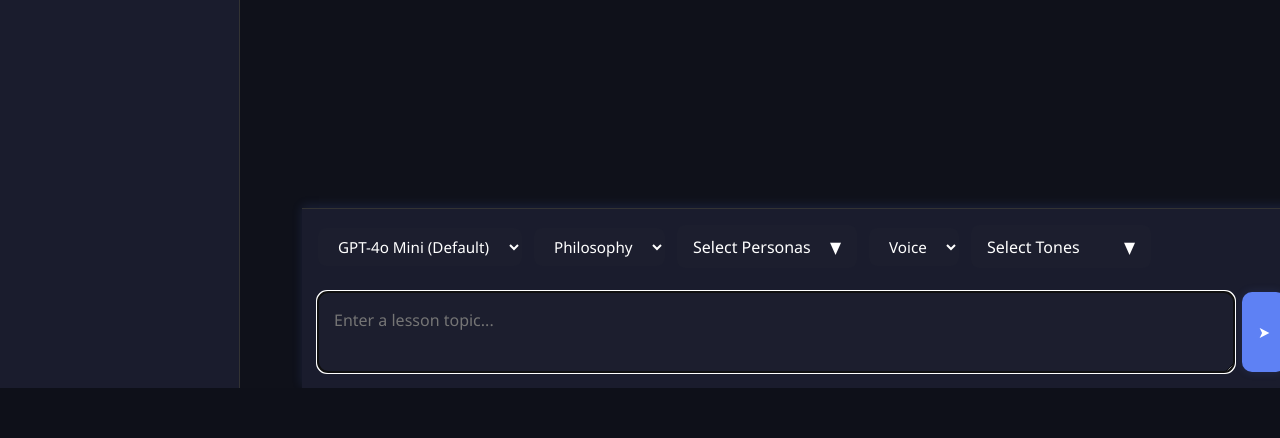
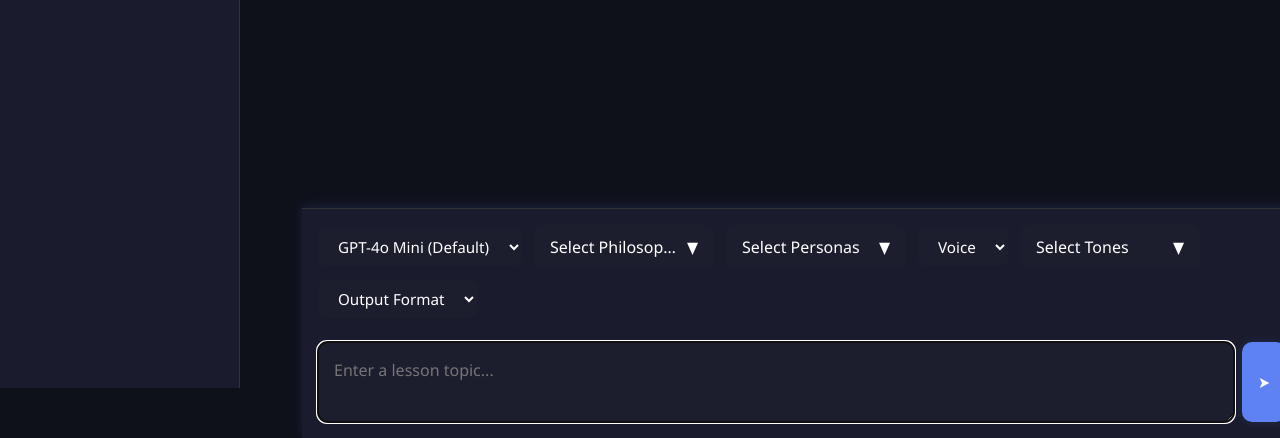
Before and after one commit to FaisalZafar781/yourpeak-ai-lesson, a Django app: template lesson_plans/templates/lesson_plans/search.html in a window 1280 px wide. Shown: the part 472-910 px from the top of the page. Before the commit the page ends 860 px from the top, so only its background shows below. Run offline with Django 5.2, Linux system fonts and the light colour scheme; the template is opened without the code that fills it, so the values that code supplies are empty; the visitor is signed in with stand-in values (Sample User, id 1); some libraries are stand-ins or nearby versions.

Commit message:
added output format selection

```diff
--- a/lesson_plans/admin.py
+++ b/lesson_plans/admin.py
@@ -2,12 +2,13 @@ from django.contrib import admin
 from .models import UserProfile
 
 admin.site.register(UserProfile)
-from .models import Tag, Document, Philosophy, Persona, Voice, Tone
+from .models import Tag, Document, Philosophy, Persona, Voice, Tone, OutputFormat
 
 admin.site.register(Philosophy)
 admin.site.register(Persona)
 admin.site.register(Voice)
 admin.site.register(Tone)
+admin.site.register(OutputFormat)
 
 @admin.register(Tag)
 class TagAdmin(admin.ModelAdmin):
--- a/lesson_plans/forms.py
+++ b/lesson_plans/forms.py
@@ -1,5 +1,5 @@
 from django import forms
-from .models import Document, Tag, Philosophy, Persona, Voice, Tone
+from .models import Document, Tag, Philosophy, Persona, Voice, Tone, OutputFormat
 
 class DocumentUploadForm(forms.ModelForm):
     tags = forms.ModelMultipleChoiceField(
@@ -25,8 +25,9 @@ MODEL_CHOICES = [
 
 class SearchForm(forms.Form):
     query = forms.CharField(widget=forms.Textarea(attrs={'rows': 3}), required=True)
-    philosophy = forms.ModelChoiceField(queryset=Philosophy.objects.all(), required=False)
+    philosophy = forms.ModelMultipleChoiceField(queryset=Philosophy.objects.all(), required=False)
     personas = forms.ModelMultipleChoiceField(queryset=Persona.objects.all(), required=False)
     voice = forms.ModelChoiceField(queryset=Voice.objects.all(), required=False)
     tone = forms.ModelMultipleChoiceField(queryset=Tone.objects.all(), required=False, widget=forms.CheckboxSelectMultiple)
+    outputformat = forms.ModelChoiceField(queryset=OutputFormat.objects.all(), required=False)
     model = forms.ChoiceField(choices=MODEL_CHOICES, required=False, initial='gpt-4o-mini-2024-07-18')
--- a/lesson_plans/models.py
+++ b/lesson_plans/models.py
@@ -66,6 +66,16 @@ class Tone(models.Model):
     def __str__(self):
         return self.title
 
+
+class OutputFormat(models.Model):
+    title = models.CharField(max_length=255)
+    file = models.FileField(upload_to='prompt_module/output_format/')
+    created_at = models.DateTimeField(auto_now_add=True)
+
+    def __str__(self):
+        return self.title
+
+
 # class ChatSession(models.Model):
 #     title = models.CharField(max_length=255, blank=True)
 #     created_at = models.DateTimeField(default=timezone.now)
--- a/lesson_plans/templates/lesson_plans/search.html
+++ b/lesson_plans/templates/lesson_plans/search.html
@@ -330,12 +330,21 @@
         <option value="gpt-4-turbo-2024-04-09" {% if selected_model == "gpt-4-turbo-2024-04-09" %}selected{% endif %}>GPT-4 Turbo</option>
       </select>
 
-      <select name="philosophy">
-        <option value="">Philosophy</option>
-        {% for philosophy in philosophies %}
-          <option value="{{ philosophy.id }}" {% if philosophy.id|stringformat:"s" == selected_philosophy_id %}selected{% endif %}>{{ philosophy.title }}</option>
-        {% endfor %}
-      </select>
+
+      <div class="custom-multiselect">
+        <div class="select-box" onclick="toggleDropdown('philosophy-dropdown')">
+          <span id="selected-philosophies">Select philosophy</span>
+          <div class="arrow">▼</div>
+        </div>
+        <div class="dropdown-list" id="philosophy-dropdown">
+          {% for philosophy in philosophies %}
+            <label>
+              <input type="checkbox" name="philosophies" value="{{ philosophy.id }}" {% if philosophy.id in selected_philosophy_ids %}checked{% endif %} onchange="updateSelectionDisplay('philosophies')">
+              <span class="checkmark">{% if philosophy.id in selected_philosophy_ids %}✔ {% endif %}</span>{{ philosophy.title }}
+            </label>
+          {% endfor %}
+        </div>
+      </div>
 
       <div class="custom-multiselect">
         <div class="select-box" onclick="toggleDropdown('persona-dropdown')">
@@ -374,6 +383,15 @@
           {% endfor %}
         </div>
       </div>
+
+
+      <select name="outputformat" style="display: inline-flex;">
+        <option value="">Output Format</option>
+        {% for outputformat in outputformats %}
+          <option value="{{ outputformat.id }}" {% if outputformat.id|stringformat:"s" == selected_outputformat_id %}selected{% endif %}>{{ outputformat.title }}</option>
+        {% endfor %}
+      </select>
+
 
       <input type="hidden" name="chat_id" value="{{ chat_id|default:'' }}">
 
@@ -460,6 +478,7 @@
 
   document.addEventListener("DOMContentLoaded", function () {
     // Initialize all selection displays
+    updateSelectionDisplay('philosophies');
     updateSelectionDisplay('personas');
     updateSelectionDisplay('tones');
 
--- a/lesson_plans/utils.py
+++ b/lesson_plans/utils.py
@@ -4,7 +4,7 @@ import os
 from pinecone import Pinecone, ServerlessSpec
 from django.conf import settings
 from decouple import config
-from lesson_plans.models import Persona, Philosophy, Voice, Tone
+from lesson_plans.models import Persona, Philosophy, Voice, Tone, OutputFormat
 
 # Load API keys from environment or settings
 OPENAI_API_KEY = config('OPENAI_API_KEY')
@@ -109,11 +109,12 @@ def extract_text_from_file(uploaded_file):
 
 
 
-def search_similar_chunks(query, top_k=5, use_gpt=False, model="gpt-4o-mini-2024-07-18", philosophy_id=None, persona_ids=None, voice_id=None, tone_ids=None):
+def search_similar_chunks(query, top_k=5, use_gpt=False, model="gpt-4o-mini-2024-07-18", philosophy_ids=None, persona_ids=None, voice_id=None, tone_ids=None, outputformat_id=None):
 
+    philosophy_ids = philosophy_ids or []
     persona_ids = persona_ids or []
+    tone_ids = tone_ids or []
 
-    tone_ids = tone_ids or []
 
     system_message = """
     You are a deep-reasoning, high-clarity model.
@@ -178,8 +179,10 @@ def search_similar_chunks(query, top_k=5, use_gpt=False, model="gpt-4o-mini-2024
             except Exception as e:
                 return ""
 
-        if philosophy_id:
-            injected_texts.append(f"[PHILOSOPHY]\n{read_file(Philosophy.objects.get(id=philosophy_id))}")
+
+
+        for philosophy in Philosophy.objects.filter(id__in=philosophy_ids):
+            injected_texts.append(f"[PHILOSOPHY]\n{read_file(philosophy)}")
 
         for persona in Persona.objects.filter(id__in=persona_ids):
             injected_texts.append(f"[PERSONA]\n{read_file(persona)}")
@@ -189,6 +192,9 @@ def search_similar_chunks(query, top_k=5, use_gpt=False, model="gpt-4o-mini-2024
 
         for tone in Tone.objects.filter(id__in=tone_ids):
             injected_texts.append(f"[TONE]\n{read_file(tone)}")
+
+        if outputformat_id:
+            injected_texts.append(f"[OUTPUTFORMAT]\n{read_file(OutputFormat.objects.get(id=outputformat_id))}")
 
         final_prompt = build_dynamic_prompt(user_query=query, context=context, injected_blocks="\n\n".join(injected_texts))
 
```
Also changed, not shown: lesson_plans/views.py (+7 -3 lines), lesson_plans/migrations/0011_outputformat.py (added).
